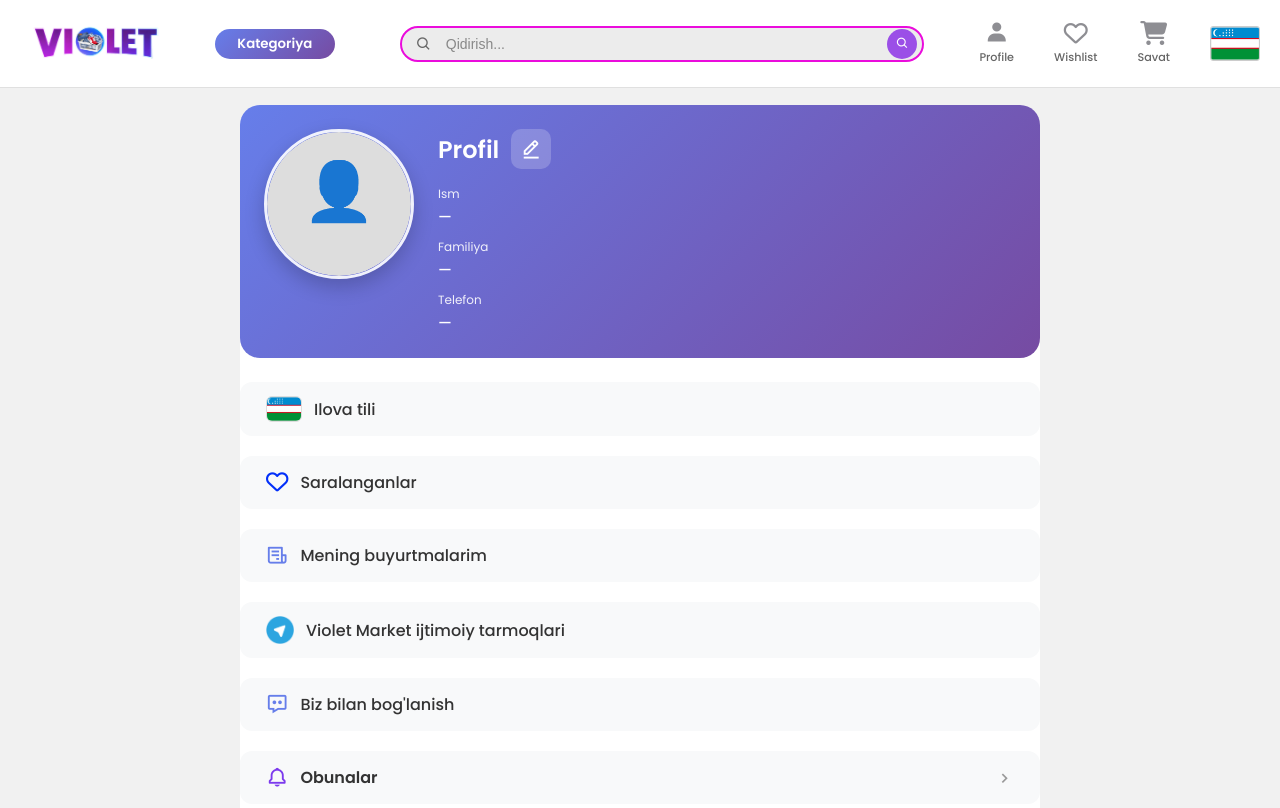
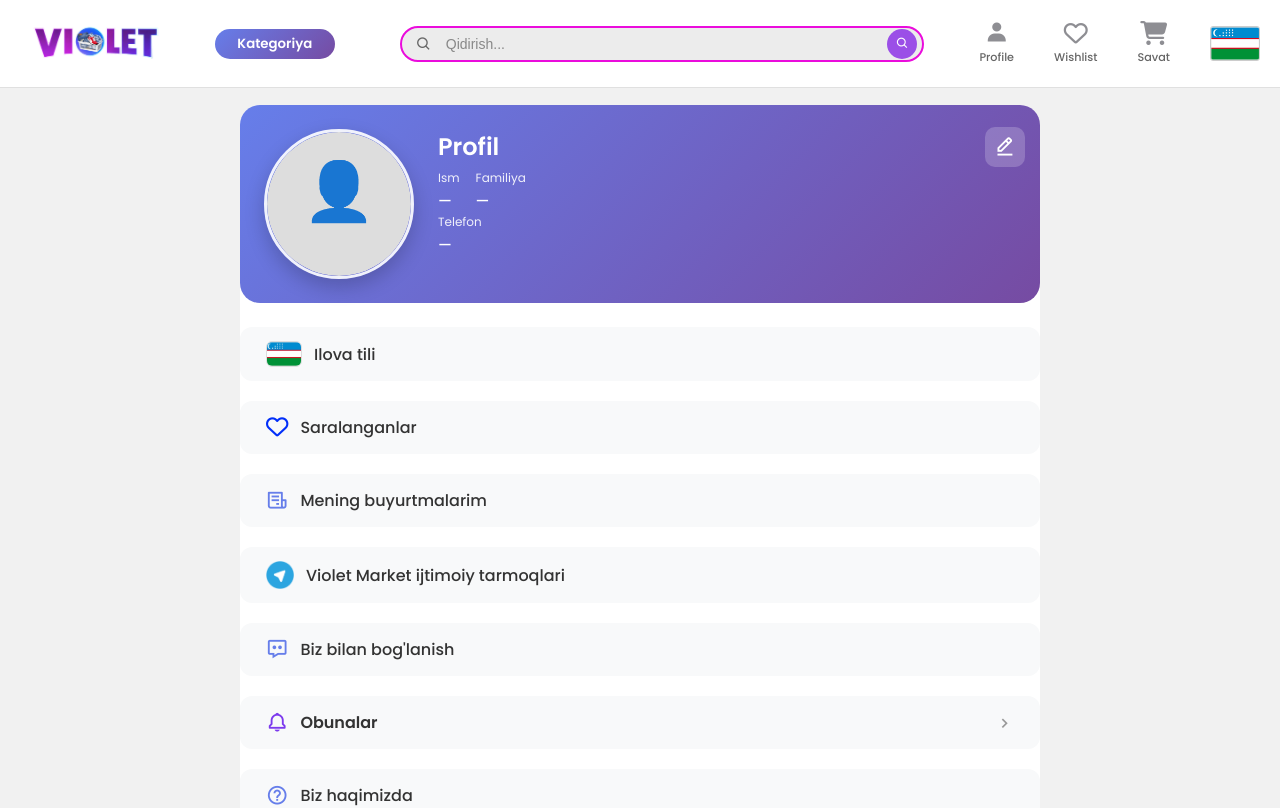
Before and after one commit to Shukrullo-Ziyoviddinov/VioletMarket, a React (Create React App) app in the folder my-violet-market/: page /profile in a window 1280 px wide. Shown: the top 808 px of the page. Built offline with nearby package versions, Linux system fonts and the light colour scheme.

Commit message:
profile edit

```diff
--- a/my-violet-market/src/components/UzWarehouse/UzWarehouse.css
+++ b/my-violet-market/src/components/UzWarehouse/UzWarehouse.css
@@ -21,6 +21,7 @@
   object-fit: cover;
   vertical-align: bottom;
   border-radius: 10px;
+  border: 1px solid #ccc;
 }
 
 @media (max-width: 576px) {
--- a/my-violet-market/src/pages/Profile.css
+++ b/my-violet-market/src/pages/Profile.css
@@ -22,6 +22,7 @@
 }
 
 .profile-header {
+  position: relative;
   display: flex;
   align-items: flex-start;
   gap: 24px;
@@ -45,7 +46,7 @@
   display: flex;
   align-items: center;
   gap: 12px;
-  margin-bottom: 16px;
+  margin-bottom: 5px;
 }
 
 .profile-header__title-row h1 {
@@ -56,6 +57,7 @@
 }
 
 .profile-edit-icon {
+  position: absolute;
   display: flex;
   align-items: center;
   justify-content: center;
@@ -69,6 +71,7 @@
   font-size: 1.4rem;
   cursor: pointer;
   transition: background 0.2s;
+  right: 15px;
 }
 
 .profile-edit-icon:hover {
@@ -78,13 +81,35 @@
 .profile-filled-data {
   display: flex;
   flex-direction: column;
-  gap: 10px;
+  gap: 1px;
+}
+
+/* Ism va familiya bir qatorda (yonma-yon) */
+.profile-filled-names-row {
+  display: flex;
+  flex-direction: row;
+  align-items: flex-start;
+  gap: 16px;
+  width: 100%;
 }
 
 .profile-filled-item {
   display: flex;
   flex-direction: column;
   gap: 2px;
+}
+
+.profile-filled-item--name {
+  /* flex: 1; */
+  min-width: 0;
+}
+
+.profile-filled-item--value-only {
+  gap: 0;
+}
+
+.profile-filled-item--phone {
+  width: 100%;
 }
 
 .profile-filled-label {
@@ -95,6 +120,7 @@
 .profile-filled-value {
   font-size: 15px;
   font-weight: 500;
+  word-break: break-word;
 }
 
 /* Edit modal */
@@ -388,8 +414,8 @@
   }
 
   .profile-image-wrapper {
-    width: 100px;
-    height: 100px;
+    width: 80px;
+    height: 80px;
   }
 }
 
--- a/my-violet-market/src/pages/Profile.jsx
+++ b/my-violet-market/src/pages/Profile.jsx
@@ -381,17 +381,50 @@ const Profile = () => {
                 </button>
               </div>
               <div className="profile-filled-data">
-                <div className="profile-filled-item">
-                  <span className="profile-filled-label">{t('profile.firstName')}</span>
-                  <span className="profile-filled-value">{formData.firstName || '—'}</span>
+                <div className="profile-filled-names-row">
+                  <div
+                    className={`profile-filled-item profile-filled-item--name${formData.firstName?.trim() ? ' profile-filled-item--value-only' : ''}`}
+                  >
+                    {!formData.firstName?.trim() && (
+                      <span className="profile-filled-label">{t('profile.firstName')}</span>
+                    )}
+                    <span
+                      className="profile-filled-value"
+                      {...(formData.firstName?.trim()
+                        ? { 'aria-label': t('profile.firstName') }
+                        : {})}
+                    >
+                      {formData.firstName?.trim() || '—'}
+                    </span>
+                  </div>
+                  <div
+                    className={`profile-filled-item profile-filled-item--name${formData.lastName?.trim() ? ' profile-filled-item--value-only' : ''}`}
+                  >
+                    {!formData.lastName?.trim() && (
+                      <span className="profile-filled-label">{t('profile.lastName')}</span>
+                    )}
+                    <span
+                      className="profile-filled-value"
+                      {...(formData.lastName?.trim()
+                        ? { 'aria-label': t('profile.lastName') }
+                        : {})}
+                    >
+                      {formData.lastName?.trim() || '—'}
+                    </span>
+                  </div>
                 </div>
-                <div className="profile-filled-item">
-                  <span className="profile-filled-label">{t('profile.lastName')}</span>
-                  <span className="profile-filled-value">{formData.lastName || '—'}</span>
-                </div>
-                <div className="profile-filled-item">
-                  <span className="profile-filled-label">{t('profile.phone')}</span>
-                  <span className="profile-filled-value">{formData.phone || '—'}</span>
+                <div
+                  className={`profile-filled-item profile-filled-item--phone${formData.phone?.trim() ? ' profile-filled-item--value-only' : ''}`}
+                >
+                  {!formData.phone?.trim() && (
+                    <span className="profile-filled-label">{t('profile.phone')}</span>
+                  )}
+                  <span
+                    className="profile-filled-value"
+                    {...(formData.phone?.trim() ? { 'aria-label': t('profile.phone') } : {})}
+                  >
+                    {formData.phone?.trim() || '—'}
+                  </span>
                 </div>
               </div>
             </div>
```
